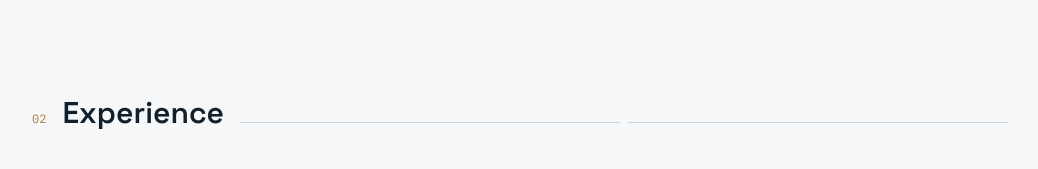
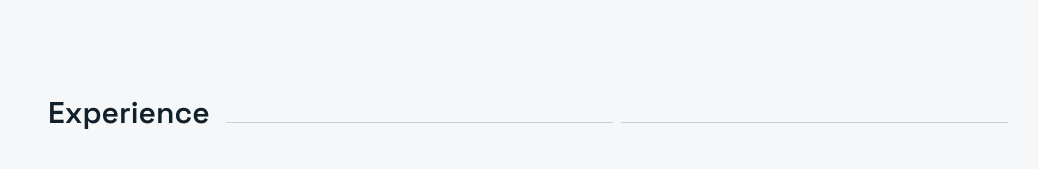
Before and after one commit to Parthiban-Aruchamy/Parthiban-Aruchamy-portfolio, a Next.js app: page / in a window 1280 px wide. Shown: the part 837-1006 px from the top of the page, without its empty margins (120-1158 px from the left). Built offline with nearby package versions, Linux system fonts and the light colour scheme.

Commit message:
Update Experience.tsx

```diff
--- a/components/Experience.tsx
+++ b/components/Experience.tsx
@@ -94,7 +94,7 @@ export default function Experience() {
   return (
     <section id="experience" className="border-b border-line bg-paper">
       <div className="mx-auto max-w-5xl px-6 py-20 sm:py-24">
-        <SectionLabel index="02" title="Experience" />
+        <SectionLabel index="" title="Experience" />
 
         <ol className="space-y-14">
           {roles.map((role) => (
```
